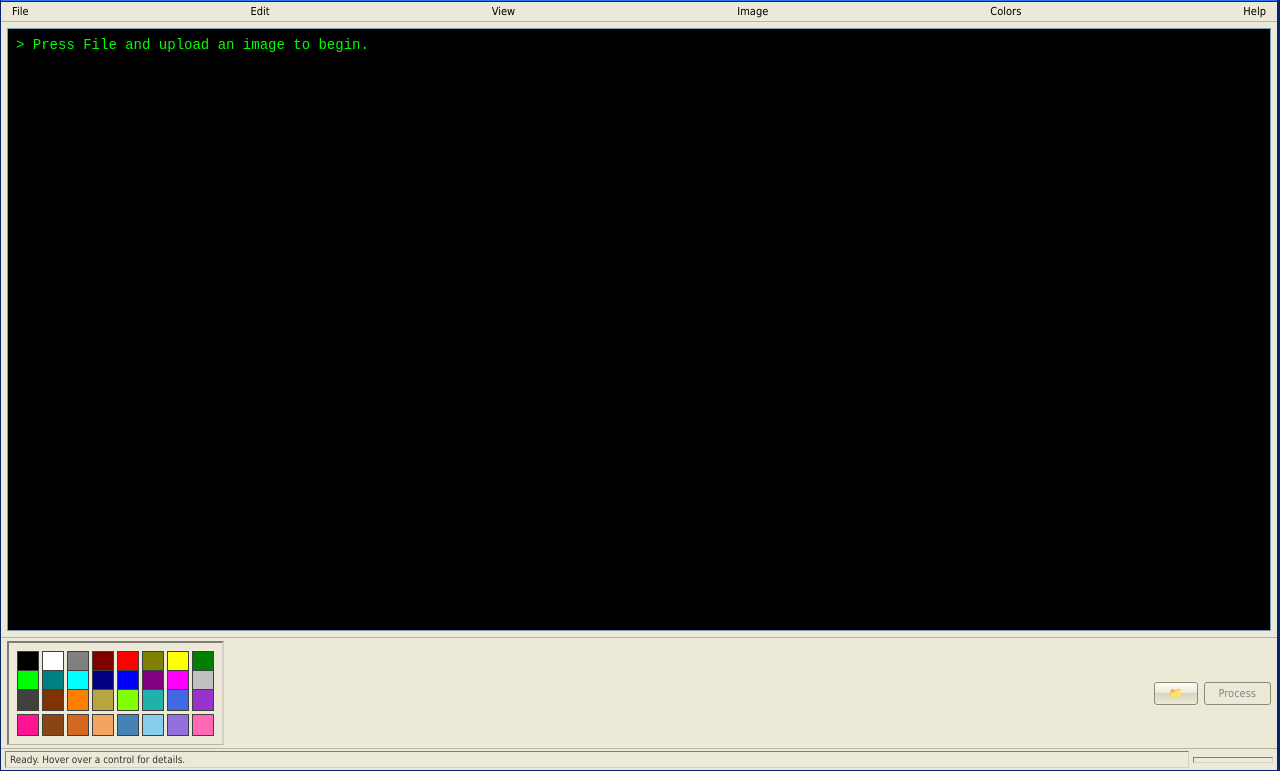
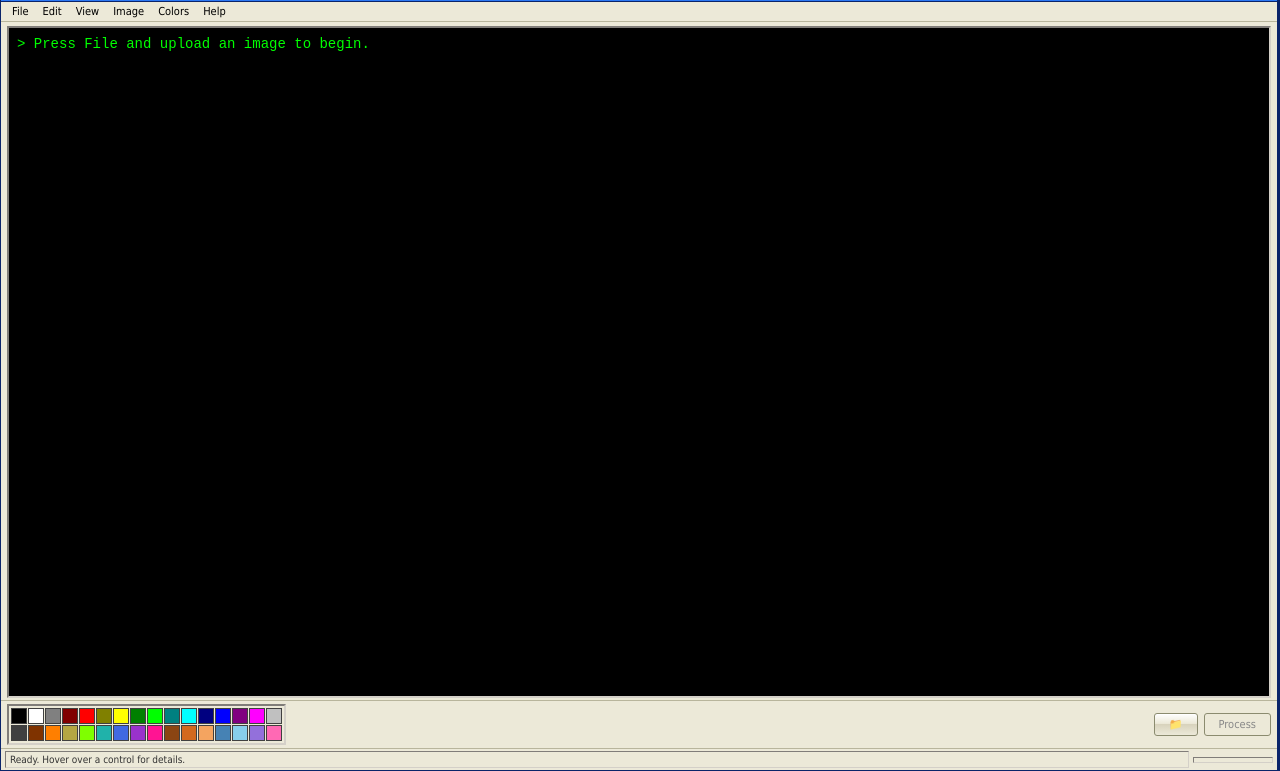
Before and after one commit to maxpainop/TexArt, a website built with Vite: page src/index.html in a window 1280 px wide. Shown: the part 29-800 px from the top of the page. Built offline with nearby package versions, Linux system fonts and the light colour scheme; files whose address does not match are found by name; what gifenc would draw is missing.

Commit message:
minor css issue fix

```diff
--- a/src/styles.css
+++ b/src/styles.css
@@ -169,10 +169,10 @@ input::-webkit-credentials-auto-fill-button {
     color: #222;
 }
 
-/* the buddy list distributes its top-level navigation across the row. im
-   windows keep their commands grouped like a native desktop menu. */
+/* TexArt keeps its top-level navigation grouped like a native desktop menu. */
 #menubar {
-    justify-content: space-between;
+    justify-content: flex-start;
+    gap: 0;
 }
 
 .menubar[hidden] {
@@ -2216,20 +2216,19 @@ button {
 
 .palette-grid {
     display: grid;
-    grid-template-columns: repeat(8, 22px);
-    gap: 3px;
-    padding: 8px;
+    grid-template-columns: repeat(16, 16px);
+    grid-template-rows: repeat(2, 16px);
+    gap: 1px;
+    padding: 2px;
     background: #ece9d8;
-    border-bottom: 1px solid #b8b59c;
-    overflow: auto;
-    max-height: 120px;
+    border: 2px inset #d4d0c8;
 }
 
 .palette-swatch {
-    width: 22px;
-    height: 22px;
-    min-width: 22px;
-    min-height: 22px;
+    width: 16px;
+    height: 16px;
+    min-width: 16px;
+    min-height: 16px;
     padding: 0;
     border: 1px solid #404040;
     border-radius: 0;
@@ -2242,11 +2241,13 @@ button {
     }
 
 #texart-settings {
-    padding: 8px;
-    border-bottom: 1px solid #b8b59c;
+    padding: 12px 0 0 0;
+    border-top: 1px solid #aca899;
+    box-shadow: inset 0 1px 0 #ffffff;
     background: #ece9d8;
     display: grid;
     gap: 6px;
+    margin-top: 12px;
 }
 
 #texart-settings .field-row input[type="range"] {
@@ -2348,15 +2349,15 @@ button {
     position: relative;
     overflow: hidden;
     background: #000;
-    border: 1px solid #7f9db9;
-    margin: 6px;
+    border: 2px inset #d4d0c8;
+    margin: 4px 6px 2px 6px;
     padding: 0;
 }
 
 #texart-output {
     margin: 0;
     white-space: pre;
-    color: silver;
+    color: #00ff00;
     font-family: "Perfect DOS VGA 437 Win", monospace;
 }
 
```
Also changed, not shown: readme_assets/ui.png (added), readme_assets/uiwing.png (added), 2 other files.
